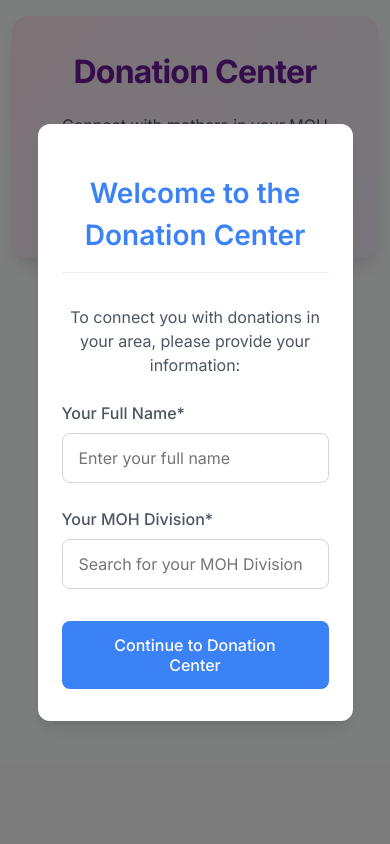
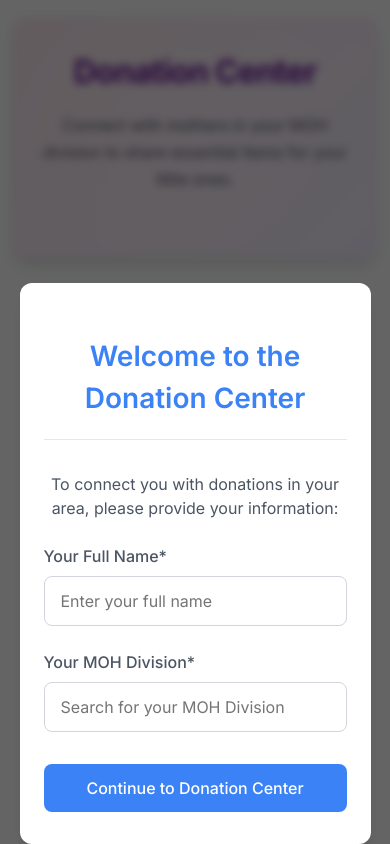
Before and after one commit to Methma-02/Health_Bridge, a React (Vite) app in the folder frontend/: page / in a window 390 px wide. Built offline with nearby package versions, Linux system fonts and the light colour scheme.

Commit message:
Update RequestModal.css

```diff
--- a/frontend/src/components/RequestModal.css
+++ b/frontend/src/components/RequestModal.css
@@ -1,115 +1,382 @@
-/* RequestModal.css */
+/* RequestModal.css - Enhanced version */
+:root {
+  --primary: #7b1fa2;
+  --primary-dark: #6a1b9a;
+  --primary-light: #e1bee7;
+  --primary-lighter: #f3e5f5;
+  --secondary: #3b82f6;
+  --secondary-dark: #2563eb;
+  --secondary-light: #e0f2fe;
+  --text-dark: #333333;
+  --text-medium: #4b5563;
+  --text-light: #6b7280;
+  --background: #f9fafb;
+  --white: #ffffff;
+  --gray-100: #f3f4f6;
+  --gray-200: #e5e7eb;
+  --gray-300: #d1d5db;
+  --shadow-sm: 0 1px 2px rgba(0, 0, 0, 0.05);
+  --shadow-md: 0 4px 6px -1px rgba(0, 0, 0, 0.1), 0 2px 4px -1px rgba(0, 0, 0, 0.06);
+  --shadow-lg: 0 10px 15px -3px rgba(0, 0, 0, 0.1), 0 4px 6px -2px rgba(0, 0, 0, 0.05);
+  --radius-sm: 0.375rem;
+  --radius-md: 0.5rem;
+  --radius-lg: 0.75rem;
+  --radius-xl: 1rem;
+  --transition: all 0.3s cubic-bezier(0.4, 0, 0.2, 1);
+}
+
 .modal-overlay {
   position: fixed;
   top: 0;
   left: 0;
   right: 0;
   bottom: 0;
-  background-color: rgba(0, 0, 0, 0.5);
+  background-color: rgba(0, 0, 0, 0.6);
+  backdrop-filter: blur(4px);
   display: flex;
   align-items: center;
   justify-content: center;
   z-index: 1000;
-  padding: 20px;
+  padding: 1.25rem;
+  animation: modalOverlayFadeIn 0.3s ease-out;
+}
+
+@keyframes modalOverlayFadeIn {
+  from {
+    opacity: 0;
+  }
+  to {
+    opacity: 1;
+  }
 }
 
 .request-modal {
-  background-color: white;
-  border-radius: 12px;
+  background-color: var(--white);
+  border-radius: var(--radius-lg);
   width: 100%;
   max-width: 500px;
   max-height: 90vh;
   overflow-y: auto;
-  box-shadow: 0 10px 25px rgba(0, 0, 0, 0.2);
+  box-shadow: var(--shadow-lg);
+  animation: modalSlideIn 0.4s cubic-bezier(0.16, 1, 0.3, 1);
+  position: relative;
+}
+
+@keyframes modalSlideIn {
+  from {
+    opacity: 0;
+    transform: translateY(20px);
+  }
+  to {
+    opacity: 1;
+    transform: translateY(0);
+  }
+}
+
+.request-modal::-webkit-scrollbar {
+  width: 8px;
+}
+
+.request-modal::-webkit-scrollbar-track {
+  background: var(--gray-100);
+  border-radius: 10px;
+}
+
+.request-modal::-webkit-scrollbar-thumb {
+  background: var(--gray-300);
+  border-radius: 10px;
+}
+
+.request-modal::-webkit-scrollbar-thumb:hover {
+  background: var(--gray-400);
 }
 
 .modal-header {
   display: flex;
   justify-content: space-between;
   align-items: center;
-  padding: 20px 24px;
-  border-bottom: 1px solid #eee;
+  padding: 1.5rem;
+  border-bottom: 1px solid var(--gray-200);
+  position: sticky;
+  top: 0;
+  background-color: var(--white);
+  z-index: 10;
 }
 
 .modal-header h2 {
-  color: #6a1b9a;
+  color: var(--primary);
   font-size: 1.5rem;
   margin: 0;
+  font-weight: 600;
 }
 
 .close-button {
   background: none;
   border: none;
-  font-size: 1.8rem;
-  color: #777;
+  width: 2.5rem;
+  height: 2.5rem;
+  display: flex;
+  align-items: center;
+  justify-content: center;
+  font-size: 1.5rem;
+  color: var(--text-light);
   cursor: pointer;
-  line-height: 1;
+  border-radius: 50%;
+  transition: var(--transition);
+}
+
+.close-button:hover {
+  background-color: var(--gray-100);
+  color: var(--text-dark);
+}
+
+.close-button:focus {
+  outline: none;
+  box-shadow: 0 0 0 2px var(--primary-light);
 }
 
 .donation-summary {
   display: flex;
   align-items: center;
-  padding: 20px 24px;
-  background-color: #f9f5fc;
-  border-bottom: 1px solid #eee;
+  padding: 1.5rem;
+  background: linear-gradient(to right, var(--primary-lighter), var(--white));
+  border-bottom: 1px solid var(--gray-200);
 }
 
 .donation-image-small {
-  width: 70px;
-  height: 70px;
-  border-radius: 8px;
+  width: 80px;
+  height: 80px;
+  border-radius: var(--radius-md);
   overflow: hidden;
-  margin-right: 16px;
+  margin-right: 1.25rem;
+  box-shadow: var(--shadow-sm);
+  transition: var(--transition);
+}
+
+.donation-image-small:hover {
+  transform: scale(1.05);
+  box-shadow: var(--shadow-md);
 }
 
 .donation-image-small img {
   width: 100%;
   height: 100%;
   object-fit: cover;
+  transition: var(--transition);
+}
+
+.donation-image-small:hover img {
+  transform: scale(1.1);
+}
+
+.donation-brief {
+  flex: 1;
 }
 
 .donation-brief h3 {
-  color: #4a4a4a;
-  font-size: 1.1rem;
-  margin-bottom: 5px;
+  color: var(--text-dark);
+  font-size: 1.125rem;
+  margin-bottom: 0.5rem;
+  font-weight: 600;
 }
 
 .donation-brief p {
-  color: #777;
+  color: var(--text-medium);
   font-size: 0.9rem;
-  margin-bottom: 2px;
+  margin-bottom: 0.25rem;
+  display: flex;
+  align-items: center;
+}
+
+.donation-brief p svg {
+  margin-right: 0.375rem;
+  color: var(--primary);
 }
 
 .request-modal form {
-  padding: 24px;
+  padding: 1.5rem;
 }
 
 .request-note {
-  background-color: #f0f0f0;
-  border-radius: 8px;
-  padding: 12px;
-  margin-bottom: 20px;
+  background-color: var(--gray-100);
+  border-radius: var(--radius-md);
+  padding: 1.25rem;
+  margin-bottom: 1.5rem;
+  border-left: 4px solid var(--primary-light);
 }
 
 .request-note p {
-  color: #666;
-  font-size: 0.9rem;
-  line-height: 1.5;
+  color: var(--text-medium);
+  font-size: 0.95rem;
+  line-height: 1.6;
+}
+
+.form-group {
+  margin-bottom: 1.5rem;
+}
+
+.form-group label {
+  display: block;
+  font-weight: 500;
+  margin-bottom: 0.5rem;
+  color: var(--text-dark);
+}
+
+.form-group input,
+.form-group textarea,
+.form-group select {
+  width: 100%;
+  padding: 0.875rem 1rem;
+  border: 1px solid var(--gray-300);
+  border-radius: var(--radius-md);
+  font-size: 1rem;
+  color: var(--text-dark);
+  transition: var(--transition);
+}
+
+.form-group input:focus,
+.form-group textarea:focus,
+.form-group select:focus {
+  outline: none;
+  border-color: var(--primary);
+  box-shadow: 0 0 0 3px rgba(123, 31, 162, 0.15);
+}
+
+.form-group textarea {
+  min-height: 120px;
+  resize: vertical;
+}
+
+.form-actions {
+  display: flex;
+  justify-content: space-between;
+  gap: 1rem;
+  margin-top: 1.5rem;
+}
+
+.cancel-button {
+  background-color: var(--gray-100);
+  color: var(--text-medium);
+  font-weight: 500;
+  padding: 0.875rem 1.5rem;
+  border: none;
+  border-radius: var(--radius-md);
+  font-size: 1rem;
+  cursor: pointer;
+  transition: var(--transition);
+  flex: 1;
+}
+
+.cancel-button:hover {
+  background-color: var(--gray-200);
+}
+
+.submit-button {
+  background-color: var(--primary);
+  color: var(--white);
+  font-weight: 500;
+  padding: 0.875rem 1.5rem;
+  border: none;
+  border-radius: var(--radius-md);
+  font-size: 1rem;
+  cursor: pointer;
+  transition: var(--transition);
+  flex: 1;
+  position: relative;
+  overflow: hidden;
+}
+
+.submit-button::before {
+  content: '';
+  position: absolute;
+  top: 0;
+  left: -100%;
+  width: 100%;
+  height: 100%;
+  background: linear-gradient(90deg, transparent, rgba(255,255,255,0.2), transparent);
+  transition: var(--transition);
+}
+
+.submit-button:hover {
+  background-color: var(--primary-dark);
+  transform: translateY(-2px);
+  box-shadow: 0 4px 12px rgba(123, 31, 162, 0.2);
+}
+
+.submit-button:hover::before {
+  left: 100%;
+}
+
+.submit-button:active {
+  transform: translateY(0);
 }
 
 .donation-image-small .no-image {
   opacity: 0.5;
+  background-color: var(--gray-200);
+  display: flex;
+  align-items: center;
+  justify-content: center;
+  color: var(--text-light);
+  font-size: 0.8rem;
 }
 
-@media (max-width: 480px) {
+@media (max-width: 640px) {
+  .modal-overlay {
+    padding: 0;
+    align-items: flex-end;
+  }
+
   .request-modal {
-    max-height: 100vh;
-    border-radius: 0;
+    max-width: 100%;
+    max-height: 90vh;
+    border-radius: var(--radius-lg) var(--radius-lg) 0 0;
+    animation: modalSlideUp 0.4s cubic-bezier(0.16, 1, 0.3, 1);
+  }
+
+  @keyframes modalSlideUp {
+    from {
+      opacity: 0;
+      transform: translateY(100px);
+    }
+    to {
+      opacity: 1;
+      transform: translateY(0);
+    }
   }
 
   .modal-header,
   .donation-summary,
   .request-modal form {
-    padding: 16px;
+    padding: 1.25rem;
+  }
+
+  .donation-image-small {
+    width: 60px;
+    height: 60px;
+    margin-right: 1rem;
+  }
+
+  .form-actions {
+    flex-direction: column-reverse;
+  }
+
+  .cancel-button,
+  .submit-button {
+    width: 100%;
   }
 }
+
+@media (max-width: 480px) {
+  .modal-header h2 {
+    font-size: 1.25rem;
+  }
+
+  .donation-brief h3 {
+    font-size: 1rem;
+  }
+
+  .donation-brief p {
+    font-size: 0.85rem;
+  }
+}
```
